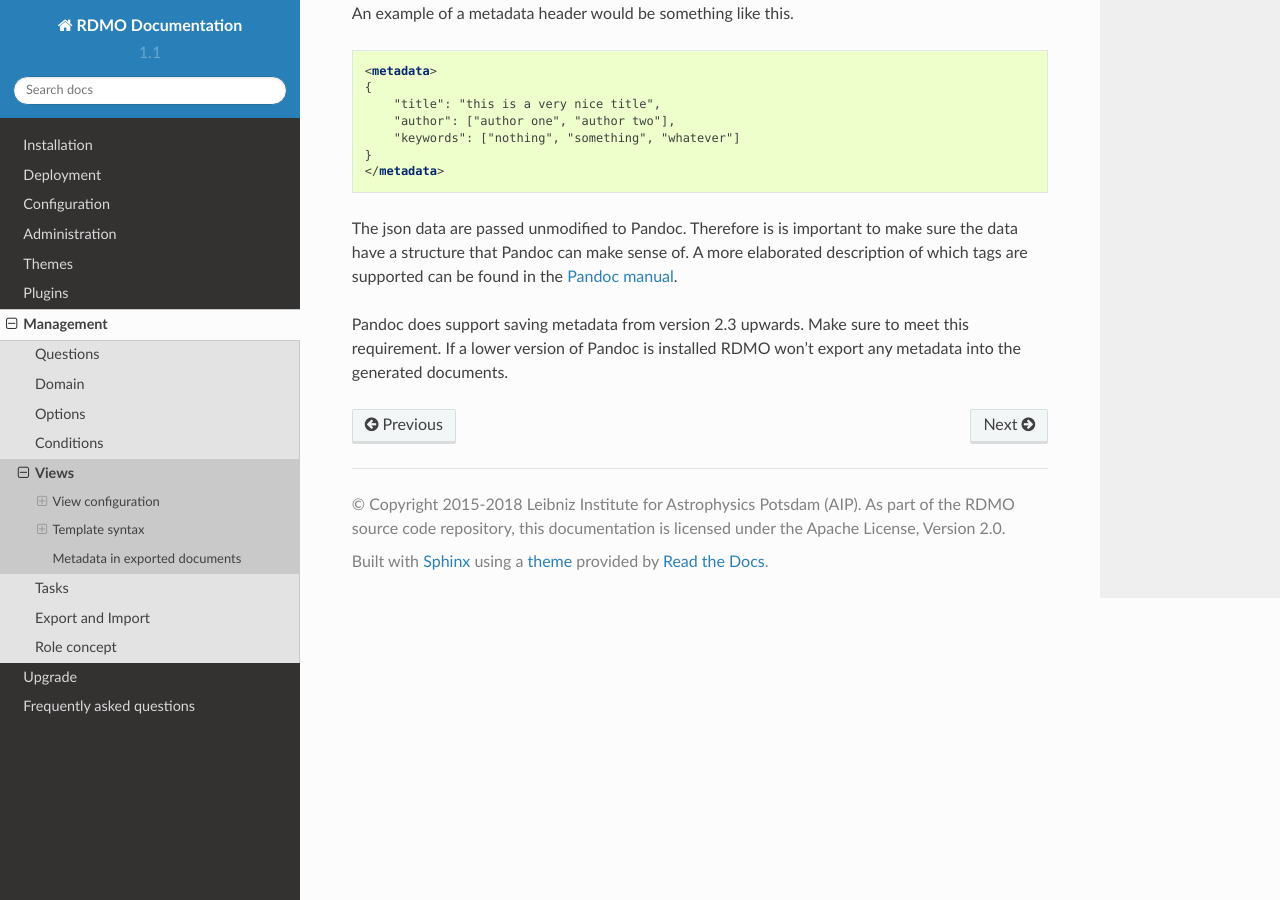
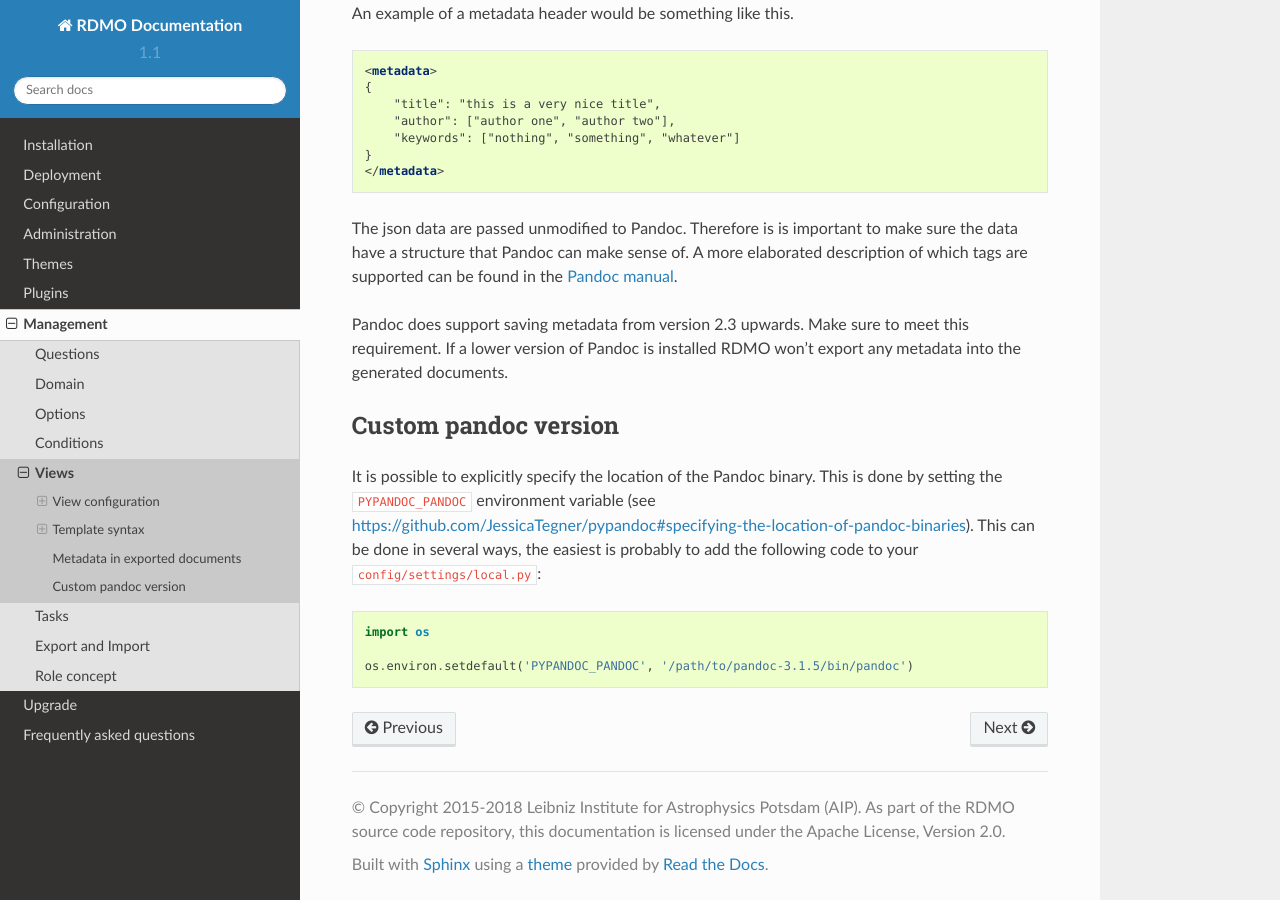
Before and after one commit to rdmorganiser/rdmo-docs, a Sphinx documentation site: the page built from docs/management/views.md, in a window 1280 px wide and 900 px high, scrolled down 7785 px. Built offline with Sphinx 7.4.7 and the Read the Docs theme 2.0.0, drawn with Linux system fonts in a browser that asks for light colours.

Commit message:
Add note on custom pandoc binary

````diff
--- a/docs/management/views.md
+++ b/docs/management/views.md
@@ -298,3 +298,13 @@ An example of a metadata header would be something like this.
 The json data are passed unmodified to Pandoc. Therefore is is important to make sure the data have a structure that Pandoc can make sense of. A more elaborated description of which tags are supported can be found in the [Pandoc manual](https://pandoc.org/MANUAL.html#metadata-blocks).
 
 Pandoc does support saving metadata from version 2.3 upwards. Make sure to meet this requirement. If a lower version of Pandoc is installed RDMO won't export any metadata into the generated documents.
+
+## Custom pandoc version
+
+It is possible to explicitly specify the location of the Pandoc binary. This is done by setting the `PYPANDOC_PANDOC` environment variable (see <https://github.com/JessicaTegner/pypandoc#specifying-the-location-of-pandoc-binaries>). This can be done in several ways, the easiest is probably to add the following code to your `config/settings/local.py`:
+
+```python
+import os
+
+os.environ.setdefault('PYPANDOC_PANDOC', '/path/to/pandoc-3.1.5/bin/pandoc')
+```
````
